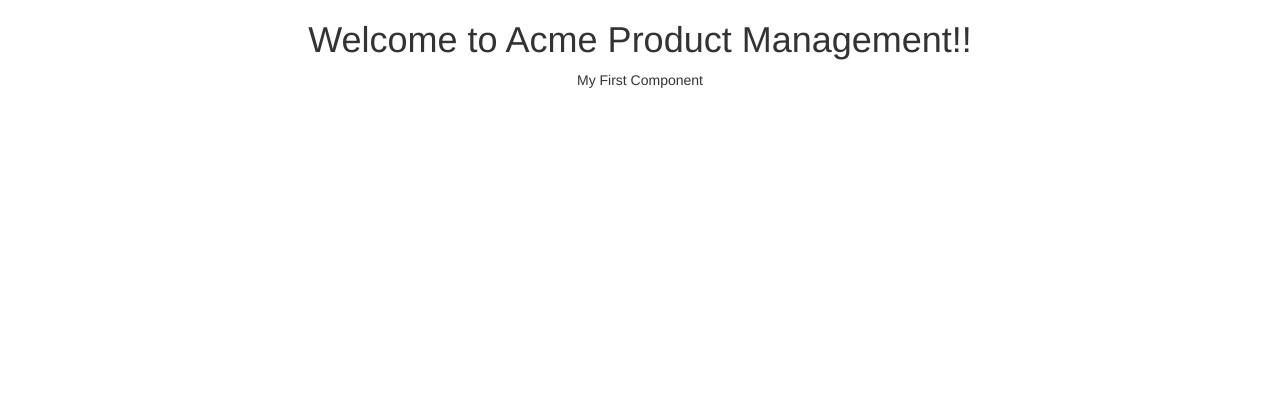
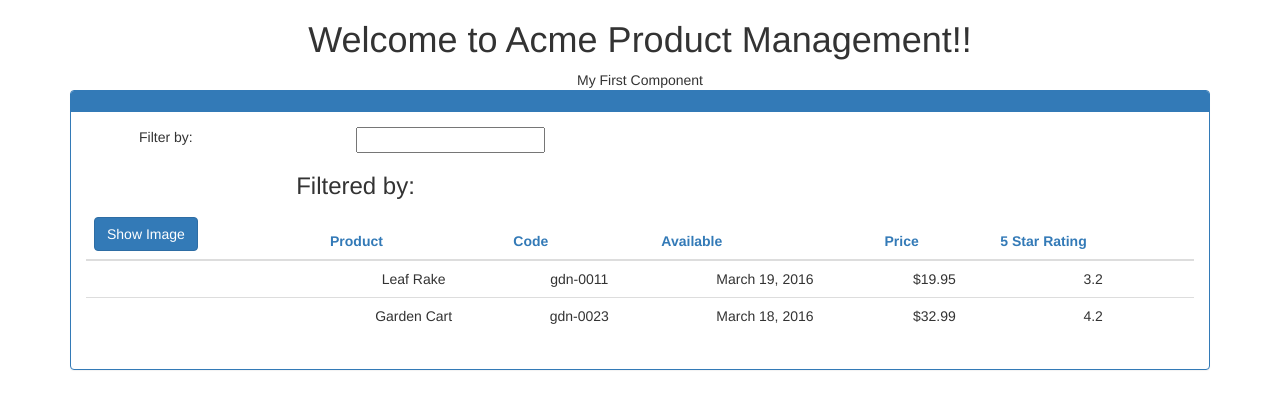
Before and after one commit to bradonf333/ACME-Angular2-V2, an Angular app in the folder APM/: page / in a window 1280 px wide. Shown: the top 408 px of the page. Built offline with nearby package versions, Linux system fonts and the light colour scheme.

Commit message:
Got the product component working

```diff
--- a/APM/src/app/app.component.html
+++ b/APM/src/app/app.component.html
@@ -3,5 +3,11 @@
   <h1>
     Welcome to {{pageTitle}}!!
   </h1>
-  My First Component
+  <div>
+      My First Component
+  </div>
+
+  <div class='container'>
+    <pm-products></pm-products>
+  </div>
 </div>
--- a/APM/src/app/app.module.ts
+++ b/APM/src/app/app.module.ts
@@ -1,14 +1,16 @@
 import { BrowserModule } from '@angular/platform-browser';
 import { NgModule } from '@angular/core';
+import { FormsModule } from '@angular/forms';
 
 import { AppComponent } from './app.component';
+import { ProductListComponent } from './products/product-list.component';
 
 @NgModule({
   declarations: [
-    AppComponent
+    AppComponent, ProductListComponent
   ],
   imports: [
-    BrowserModule
+    BrowserModule, FormsModule
   ],
   providers: [],
   bootstrap: [AppComponent]
--- /dev/null
+++ b/APM/src/app/products/product-list.component.css
@@ -0,0 +1,3 @@
+thead {
+    color: #337AB7;
+}
--- /dev/null
+++ b/APM/src/app/products/product-list.component.html
@@ -0,0 +1,52 @@
+<div class='panel panel-primary'>
+    <div class='panel-heading'>
+        {{pageTitle}}
+    </div>
+    <div class='panel-body'>
+        <div class='row'>
+            <div class='col-md-2'>
+                Filter by:
+            </div>
+            <div class='col-md-4'>
+                <input type='text' [(ngModel)]='listFilter'/>
+            </div>
+        </div>
+        <div class='row'>
+            <div class='col-md-6'>
+                <h3>Filtered by: {{listFilter}}</h3>
+            </div>
+        </div>
+        <div class='table-responsive'>
+            <table class='table'
+                    *ngIf='products && products.length'>
+                <thead>
+                    <tr>
+                        <th>
+                            <button class='btn btn-primary'
+                                (click)='toggleImage()'>{{showImage ? 'Hide' : 'Show'}} Image</button>
+                        </th>
+                        <th>Product</th>
+                        <th>Code</th>
+                        <th>Available</th>
+                        <th>Price</th>
+                        <th>5 Star Rating</th>
+                    </tr>
+                </thead>
+                <tbody>
+                    <tr *ngFor='let product of products'>
+                        <td>
+                            <img *ngIf='showImage'
+                                [src]='product.imageUrl' [title]='product.productName'
+                                [style.width.px]='imageWidth' [style.margin.px]='imageMargin'>
+                        </td>
+                        <td>{{ product.productName }}</td>
+                        <td>{{ product.productCode | lowercase }}</td>
+                        <td>{{ product.releaseDate }}</td>
+                        <td>{{ product.price | currency:'USD':true:'1.2-2' }}</td>
+                        <td>{{ product.starRating }}</td>
+                    </tr>
+                </tbody>
+            </table>
+        </div>
+    </div>
+</div>
--- /dev/null
+++ b/APM/src/app/products/product-list.component.ts
@@ -0,0 +1,41 @@
+import { Component, OnInit } from '@angular/core';
+import { IProduct } from './product';
+
+@Component({
+    selector: 'pm-products',
+    templateUrl: './product-list.component.html',
+    styleUrls: ['./product-list.component.css']
+})
+export class ProductListComponent implements OnInit {
+
+    showImage: boolean;
+    products: IProduct[] = [
+        {
+            productId: 1,
+            productName: 'Leaf Rake',
+            productCode: 'GDN-0011',
+            releaseDate: 'March 19, 2016',
+            description: 'Leaf rake with 48-inch wooden handle.',
+            price: 19.95,
+            starRating: 3.2,
+            imageUrl: 'http://openclipart.org/image/300px/svg_to_png/26215/Anonymous_Leaf_Rake.png'
+        },
+        {
+            productId: 2,
+            productName: 'Garden Cart',
+            productCode: 'GDN-0023',
+            releaseDate: 'March 18, 2016',
+            description: '15 gallon capacity rolling garden cart',
+            price: 32.99,
+            starRating: 4.2,
+            imageUrl: 'http://openclipart.org/image/300px/svg_to_png/58471/garden_cart.png'
+        }];
+
+    constructor() { }
+
+    ngOnInit() { }
+
+    toggleImage(): void {
+        this.showImage = !this.showImage;
+    }
+}
```
